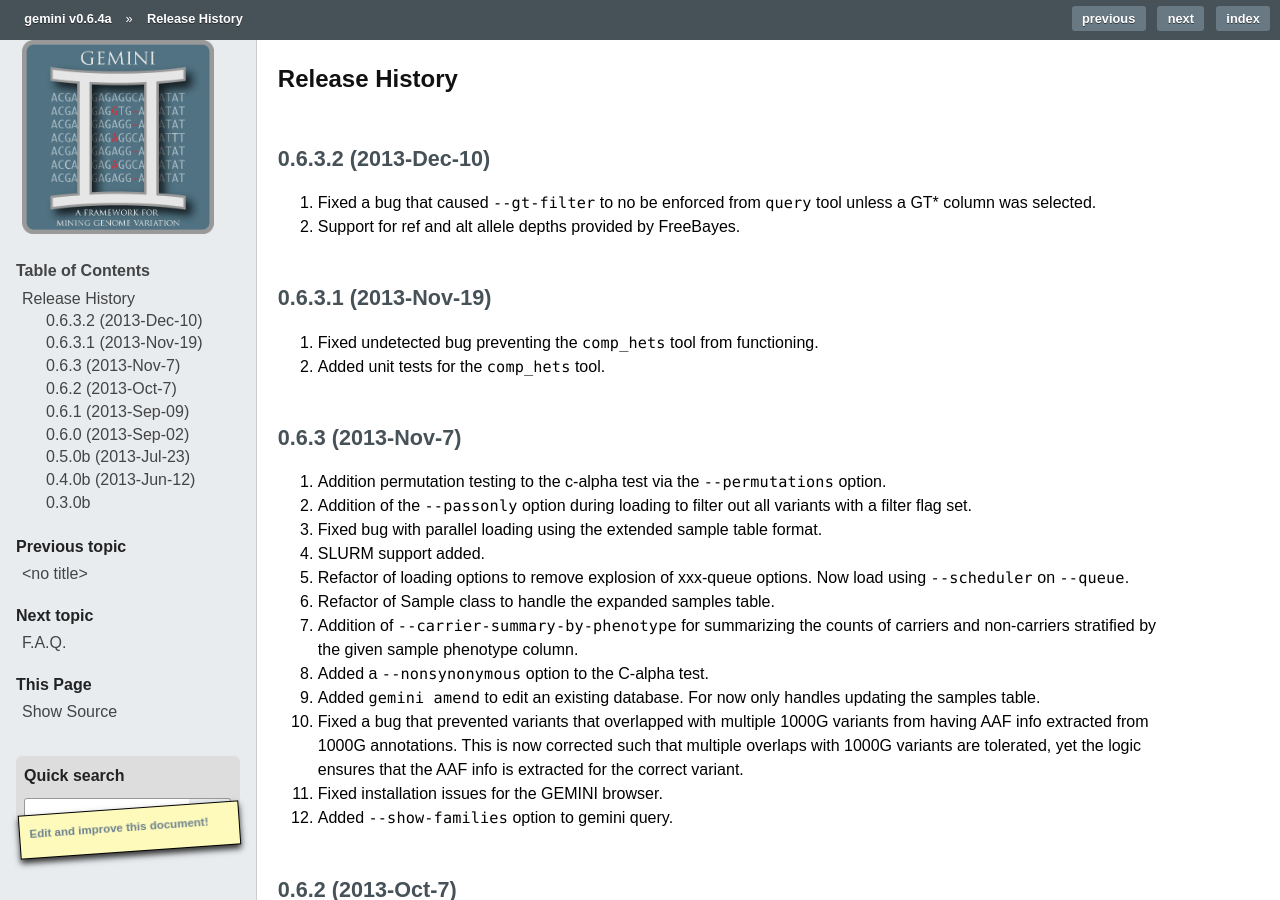
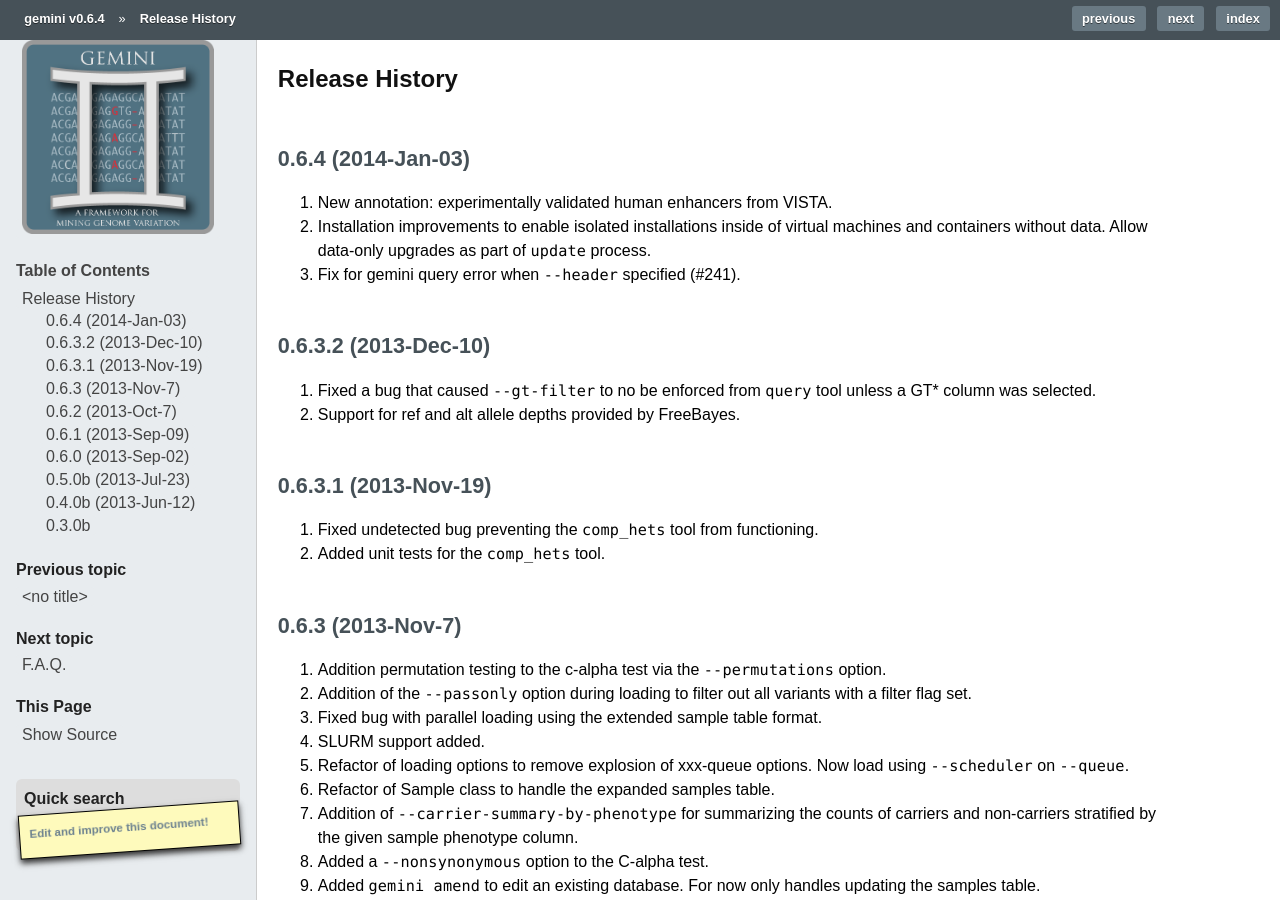
Before and after one commit to arq5x/gemini, a Sphinx documentation site: the page built from docs/content/history.rst, in a window 1280 px wide and 900 px high. Built offline with Sphinx 7.4.7, drawn with Linux system fonts in a browser that asks for light colours; formulas are drawn with MathJax 3; pages that are not in the unit, such as notebooks, are missing from menus; comment, search, counter and statistics services are not loaded; the version number is read from the project's files by our own code; some of the changed text lies outside the part shown.

Commit message:
Release v0.6.4

```diff
--- a/docs/content/history.rst
+++ b/docs/content/history.rst
@@ -1,6 +1,15 @@
 #############################
 Release History
 #############################
+
+0.6.4 (2014-Jan-03)
+=======================================
+
+1. New annotation: experimentally validated human enhancers from VISTA.
+2. Installation improvements to enable isolated installations inside of virtual
+   machines and containers without data. Allow data-only upgrades as part of
+   ``update`` process.
+3. Fix for gemini query error when ``--header`` specified (#241).
 
 0.6.3.2 (2013-Dec-10)
 =======================================
--- a/gemini/version.py
+++ b/gemini/version.py
@@ -1 +1 @@
-__version__="0.6.4a"
+__version__="0.6.4"
--- a/requirements.txt
+++ b/requirements.txt
@@ -12,4 +12,4 @@
 bx-python>=0.7.1
 pandas>=0.11.0
 scipy>=0.12.0
-gemini==0.6.3.2
+gemini==0.6.4
```
